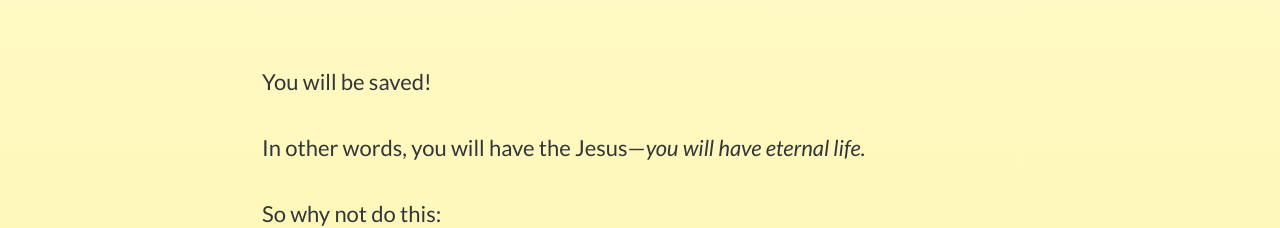
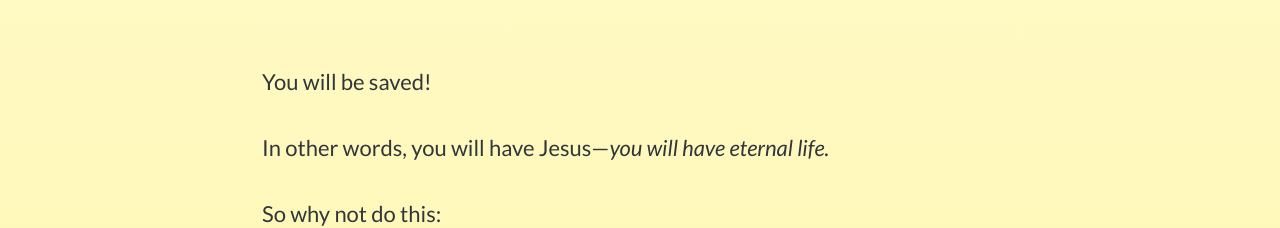
Before and after one commit to peteranglea/projectharvest, a plain HTML site: page index.html in a window 1280 px wide. Shown: the part 8180-8408 px from the top of the page. Drawn offline with Linux system fonts and the light colour scheme.

Commit message:
Fixed typo
"the Jesus" :)

```diff
--- a/index.html
+++ b/index.html
@@ -237,7 +237,7 @@
 <section id="page11" class="page">
 	<div class="constraint">
 		<p>You will be saved!</p>
-		<p>In other words, you will have the Jesus&mdash;<em>you will have eternal life.</em></p>
+		<p>In other words, you will have Jesus&mdash;<em>you will have eternal life.</em></p>
 		<p>So why not do this:</p>
 		<ol>
 			<li>Repent and agree with God that you are a sinner.</li>
```
